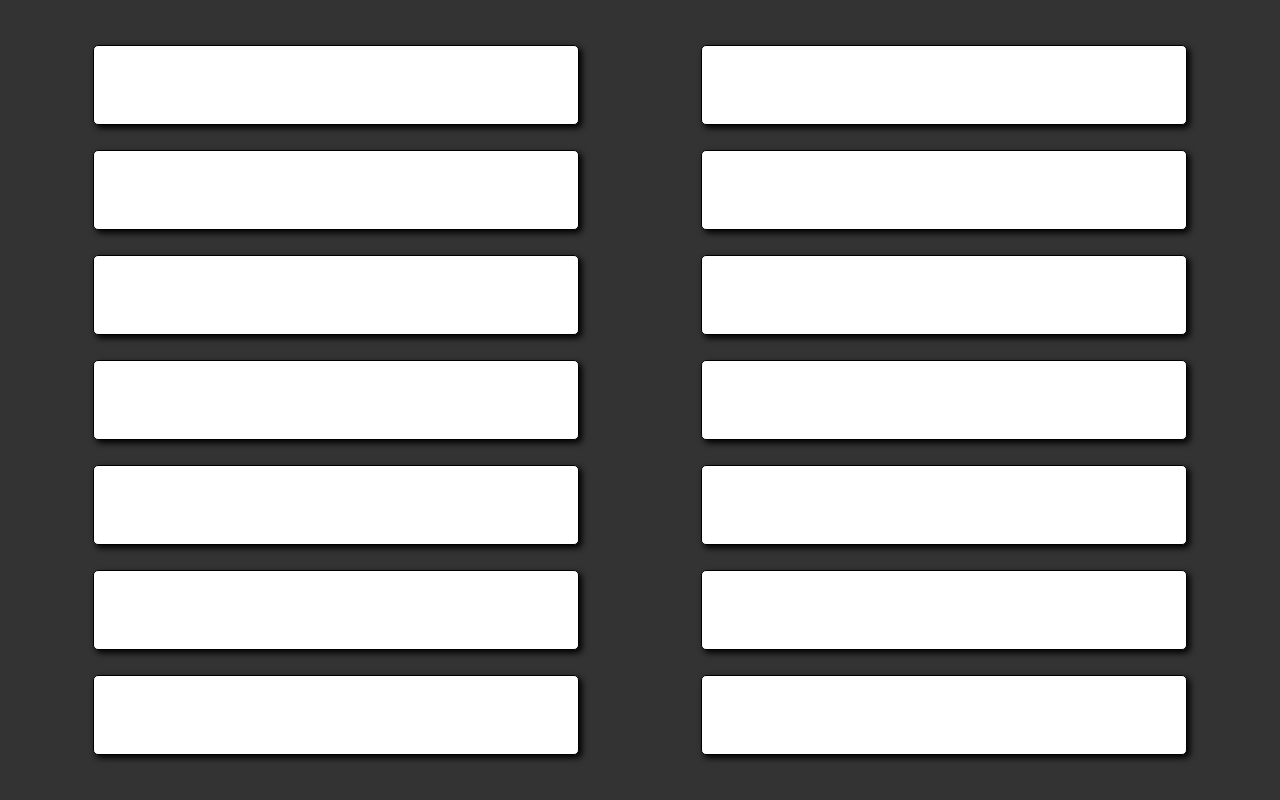
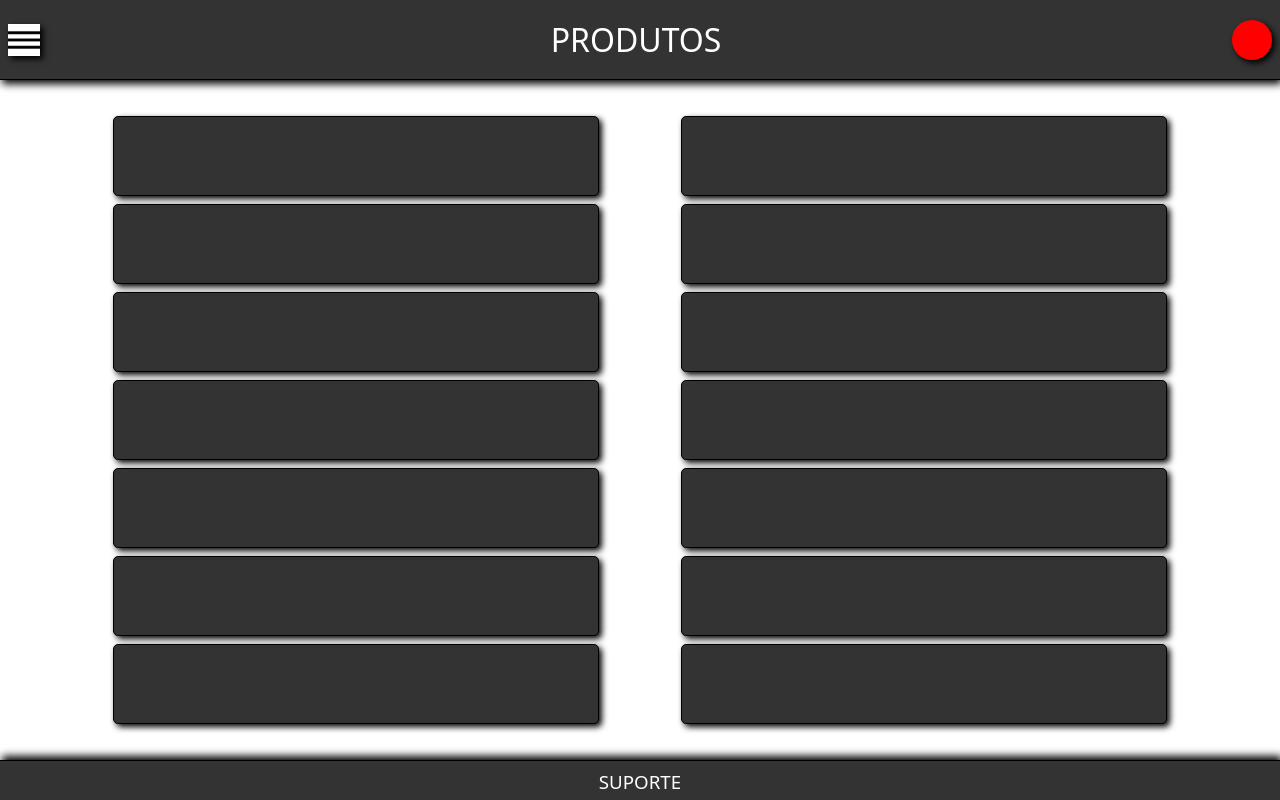
Before and after one commit to AndrewHGomes/comanda, a React (Vite) app: page /produtos in a window 1280 px wide. Built offline with nearby package versions, Linux system fonts and the light colour scheme.

Commit message:
Outra página

```diff
--- a/src/components/Dashboard.jsx
+++ b/src/pages/Dashboard.jsx
@@ -1,4 +1,4 @@
-import Mesas from "./Mesas";
+import Mesas from "../components/Mesas";
 
 import dashboard from "../styles/Dashboard.module.css";
 
--- a/src/pages/Home.jsx
+++ b/src/pages/Home.jsx
@@ -1,15 +1,15 @@
-import Dashboard from "../components/Dashboard";
 import Header from "../components/Header";
 import Footer from "../components/Footer";
 
 import dashboard from "../styles/Home.module.css";
+import { Outlet } from "react-router-dom";
 
 const Home = () => {
   return (
     <>
       <Header />
       <main className={dashboard.main}>
-        <Dashboard />
+        <Outlet />
       </main>
       <Footer />
     </>
--- a/src/styles/Footer.module.css
+++ b/src/styles/Footer.module.css
@@ -7,5 +7,9 @@
   display: flex;
   justify-content: center;
   border-top: 1px solid #000;
-  box-shadow: 2px -4px 8px #333;
+  box-shadow: 2px -4px 8px #000;
 }
+
+.footer h3 {
+  font-weight: normal;
+}
--- a/src/styles/Header.module.css
+++ b/src/styles/Header.module.css
@@ -8,12 +8,22 @@
   display: flex;
   align-items: center;
   justify-content: space-between;
-  box-shadow: 2px 4px 8px #333;
+  box-shadow: 2px 4px 8px #000;
 }
 
 .header img {
   background-color: #fff;
   box-shadow: 3px 3px 6px #000;
+}
+
+.header h1 {
+  font-weight: normal;
+  cursor: pointer;
+}
+
+.header h1:hover {
+  text-shadow: 3px 3px 3px #000;
+  color: #eee;
 }
 
 .header div {
--- a/src/styles/Mesas.module.css
+++ b/src/styles/Mesas.module.css
@@ -12,9 +12,9 @@
   border-radius: 10px;
   cursor: pointer;
   box-shadow: 3px 3px 6px #333;
-  transition: 0.4s;
 }
 
 .mesa:hover {
+  box-shadow: 3px 3px 6px #000;
   transform: scale(1.05);
 }
--- a/src/styles/Produto.module.css
+++ b/src/styles/Produto.module.css
@@ -1,8 +1,10 @@
 .content {
+  background-color: #333;
+  color: #fff;
   width: 40%;
   height: 10vh;
-  background-color: #fff;
   border: 1px solid #000;
   border-radius: 5px;
   box-shadow: 3px 3px 6px #000;
+  cursor: pointer;
 }
--- a/src/styles/Produtos.module.css
+++ b/src/styles/Produtos.module.css
@@ -1,10 +1,9 @@
 .container {
   width: 100%;
-  height: 100vh;
+  height: 85vh;
   padding: 2em;
-  background-color: #333;
   display: flex;
-  justify-content: space-around;
+  justify-content: space-evenly;
   align-items: center;
   flex-wrap: wrap;
 }
```
Also changed, not shown: src/main.jsx (+13 -7 lines), src/App.jsx (added).
